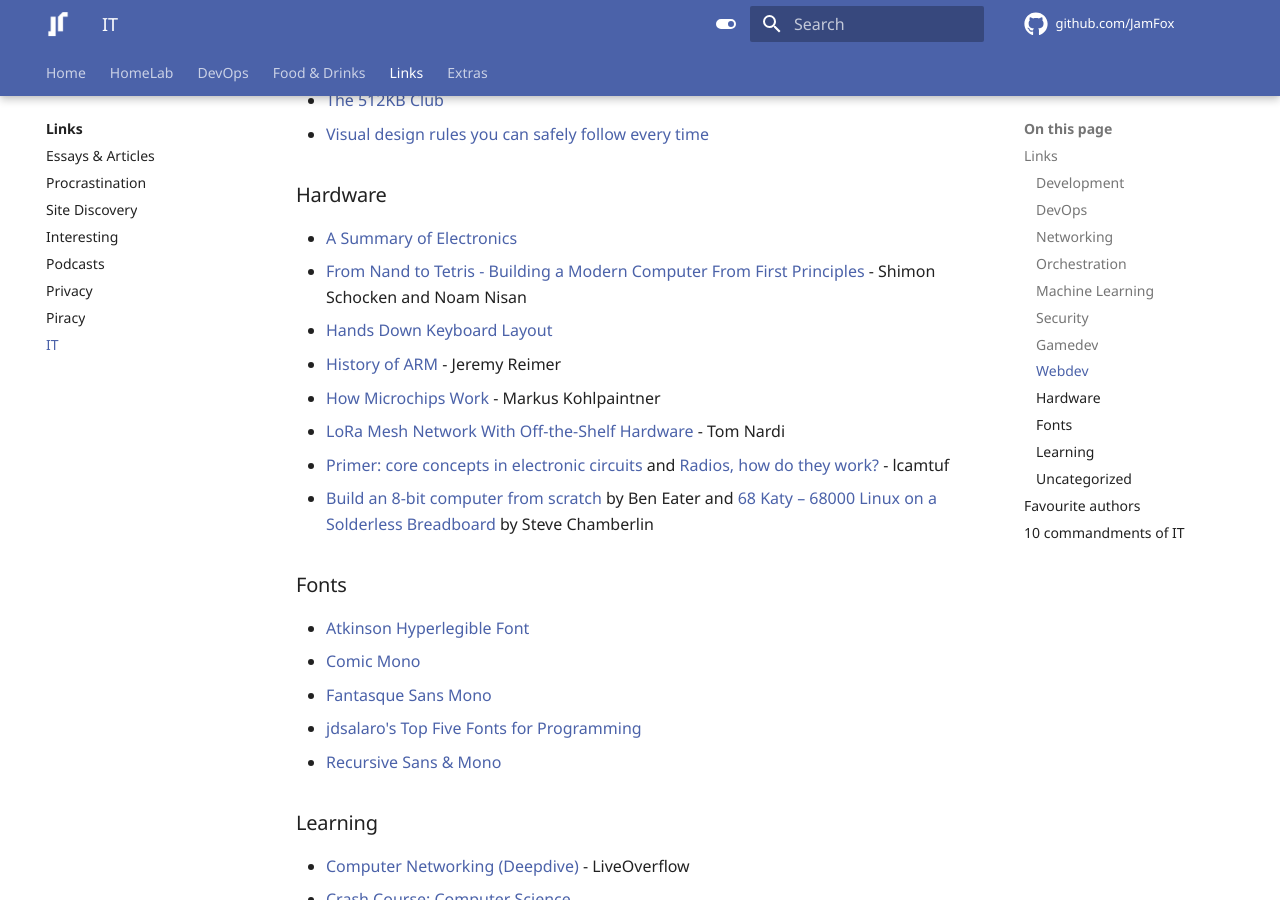
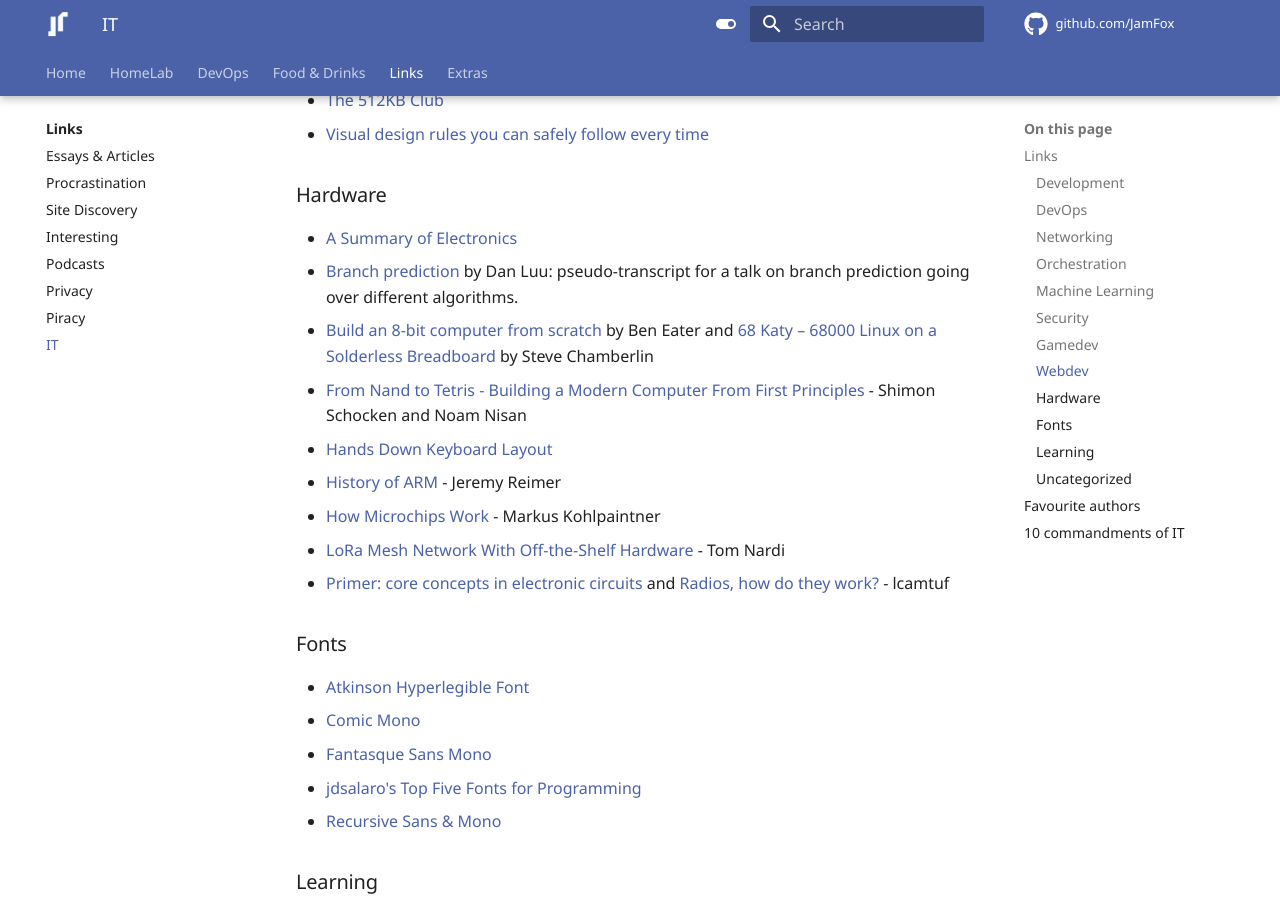
Before and after one commit to JamFox/docs.jamfox.dev, an MkDocs documentation site: the page built from docs/content/links/it.md, in a window 1280 px wide and 900 px high, scrolled down 2457 px. Built offline with MkDocs 1.6.1 and Material for MkDocs 9.7.7, drawn with Linux system fonts in a browser that asks for light colours; comment, search, counter and statistics services are not loaded.

Commit message:
branch pred

```diff
--- a/docs/content/links/it.md
+++ b/docs/content/links/it.md
@@ -83,13 +83,14 @@ title: "IT"
 ### Hardware
 
 - [A Summary of Electronics](https://electroagenda.com/en/a-summary-of-electronics/)
+- [Branch prediction](https://danluu.com/branch-prediction/) by Dan Luu: pseudo-transcript for a talk on branch prediction going over different algorithms.
+- [Build an 8-bit computer from scratch](https://eater.net/8bit) by Ben Eater and [68 Katy – 68000 Linux on a Solderless Breadboard](https://www.bigmessowires.com/2014/11/17/68-katy-68000-linux-on-a-solderless-breadboard/) by Steve Chamberlin
 - [From Nand to Tetris - Building a Modern Computer From First Principles](https://www.nand2tetris.org/) - Shimon Schocken and Noam Nisan
 - [Hands Down Keyboard Layout](https://sites.google.com/alanreiser.com/handsdown)
 - [History of ARM](https://arstechnica.com/gadgets/2022/09/a-history-of-arm-part-1-building-the-first-chip/) - Jeremy Reimer
 - [How Microchips Work](https://exclusivearchitecture.com/03-technical-articles-IC-00-table-of-contents.html) - Markus Kohlpaintner
 - [LoRa Mesh Network With Off-the-Shelf Hardware](https://hackaday.com/2020/02/26/lora-mesh-network-with-off-the-shelf-hardware/) - Tom Nardi
 - [Primer: core concepts in electronic circuits](https://lcamtuf.substack.com/p/primer-core-concepts-in-electronic) and [Radios, how do they work?](https://lcamtuf.substack.com/p/radios-how-do-they-work) - lcamtuf
-- [Build an 8-bit computer from scratch](https://eater.net/8bit) by Ben Eater and [68 Katy – 68000 Linux on a Solderless Breadboard](https://www.bigmessowires.com/2014/11/17/68-katy-68000-linux-on-a-solderless-breadboard/) by Steve Chamberlin
 
 ### Fonts
 
```
